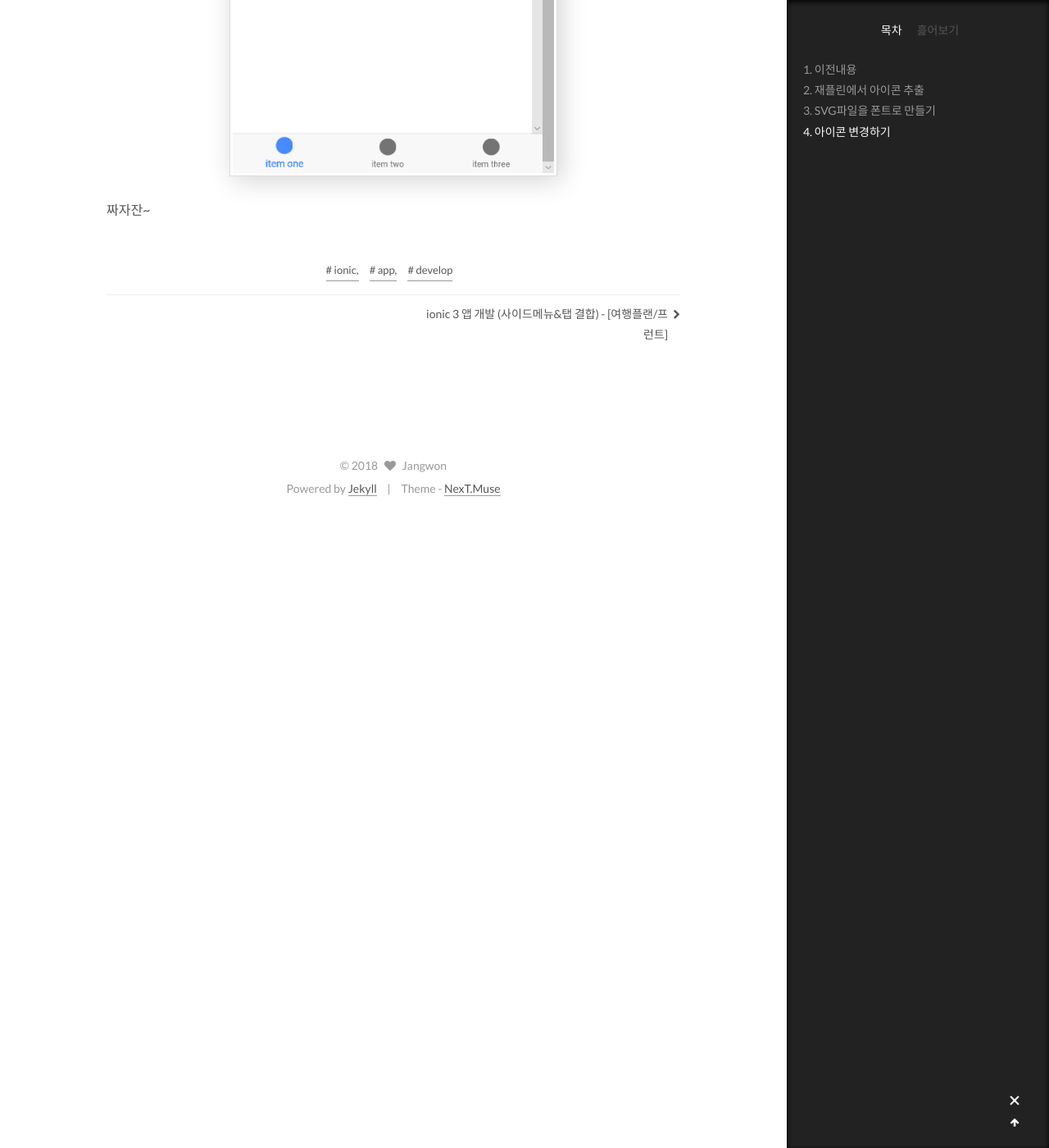
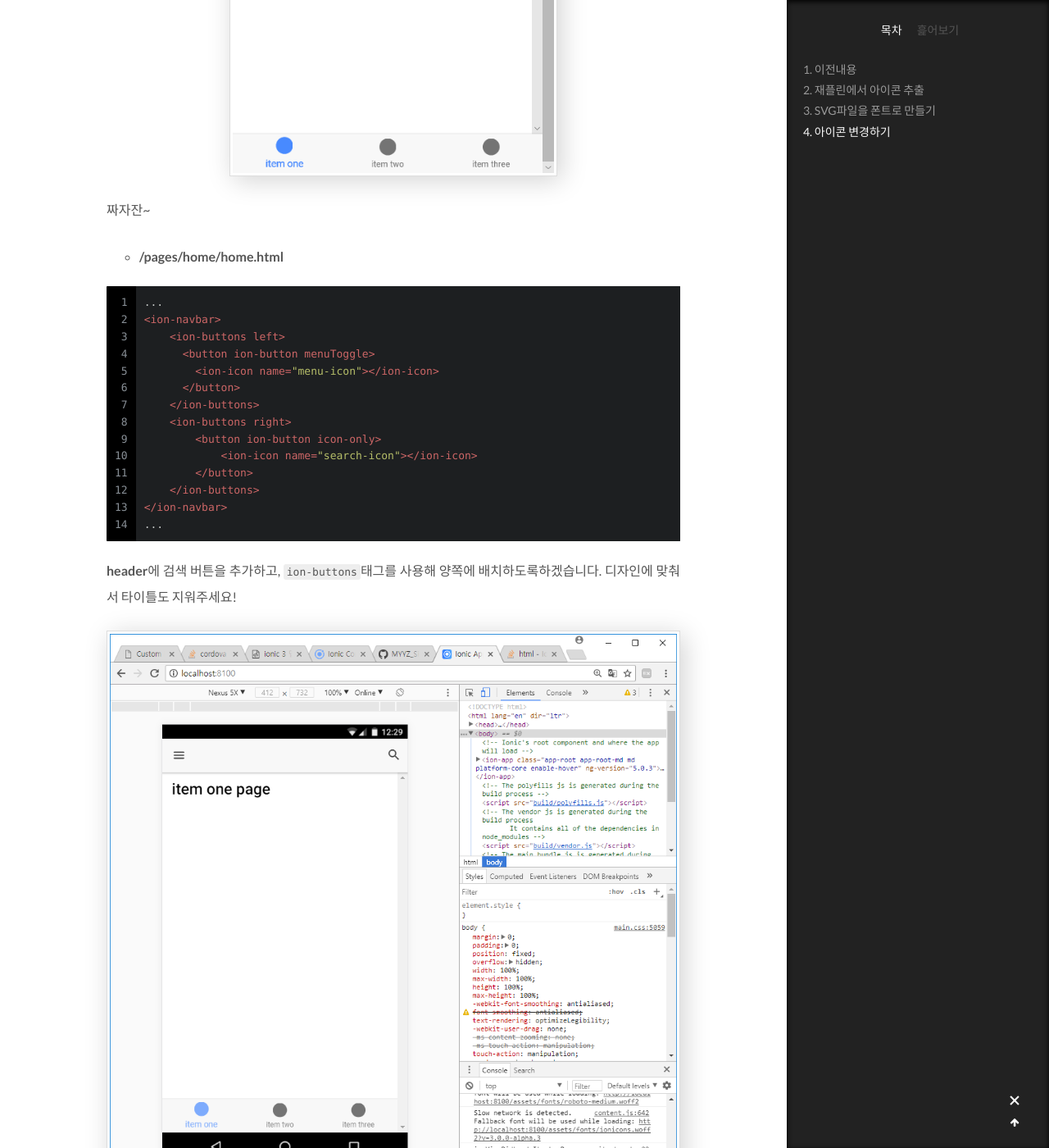
Before and after one commit to wkddnjset/wkddnjset.github.io, a Jekyll site: the page built from _posts/2018-02-05-ionic-3-앱-개발-(탭-아이콘-변경)-[여행플랜].md, in a window 1280 px wide and 1400 px high, scrolled down 7330 px. Shown: the whole window at 82% size. Built offline with Jekyll 4.4.1, drawn with Linux system fonts in a browser that asks for light colours; comment, search, counter and statistics services are not loaded.

Commit message:
2018-02-05

```diff
--- a/_posts/2018-02-05-ionic-3-앱-개발-(탭-아이콘-변경)-[여행플랜].md
+++ b/_posts/2018-02-05-ionic-3-앱-개발-(탭-아이콘-변경)-[여행플랜].md
@@ -117,3 +117,28 @@ page-home {
 ![result-01](https://raw.githubusercontent.com/wkddnjset/wkddnjset.github.io/master/_posts/images/2018-02-05/result_01.png){: width="400px"}
 
 짜자잔~
+
+* **/pages/home/home.html**
+
+{% highlight html linenos %}
+...
+<ion-navbar>
+    <ion-buttons left>
+      <button ion-button menuToggle>
+        <ion-icon name="menu-icon"></ion-icon>
+      </button>
+    </ion-buttons>
+    <ion-buttons right>
+        <button ion-button icon-only>
+            <ion-icon name="search-icon"></ion-icon>
+        </button>
+    </ion-buttons>
+</ion-navbar>
+...
+{% endhighlight %}
+
+**header**에 검색 버튼을 추가하고, `ion-buttons`태그를 사용해 양쪽에 배치하도록하겠습니다. 디자인에 맞춰서 타이틀도 지워주세요!
+
+![result-02](https://raw.githubusercontent.com/wkddnjset/wkddnjset.github.io/master/_posts/images/2018-02-05/result_02.png)
+
+오늘은 여기까지..
```
Also changed, not shown: _posts/images/2018-02-05/result_02.png (added).
